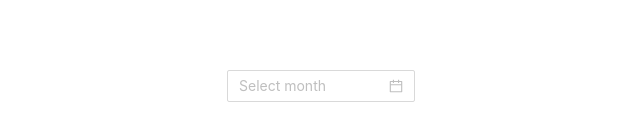
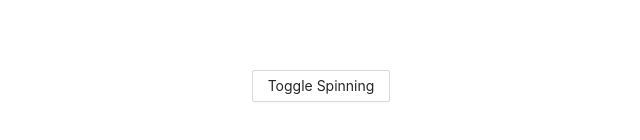
Before and after one commit to phucvu-1999/learning-antd, a React (Create React App) app: page / in a window 1280 px wide. Shown: the part 314-454 px from the top of the page, without its empty margins (319-959 px from the left). Built offline with nearby package versions, Linux system fonts and the light colour scheme.

Commit message:
Learning Spinning in antd

```diff
--- a/src/App.tsx
+++ b/src/App.tsx
@@ -1,18 +1,17 @@
 import React, { useState } from "react";
-import { DatePicker } from "antd";
+import { Spin, Button } from "antd";
 
 import "antd/dist/antd.css";
 import "./App.css";
 
 function App() {
-  const onMonthChange = (e: moment.Moment | null) => {
-    console.log(e?.format("L"));
-  };
+  const [spinning, setSpinning] = useState(false);
 
   return (
     <div className="App">
       <header className="App-header">
-        <DatePicker picker="month" format="MM/YYYY" onChange={onMonthChange} />
+        <Spin spinning={spinning} />
+        <Button onClick={() => setSpinning(!spinning)}>Toggle Spinning</Button>
       </header>
     </div>
   );
```
